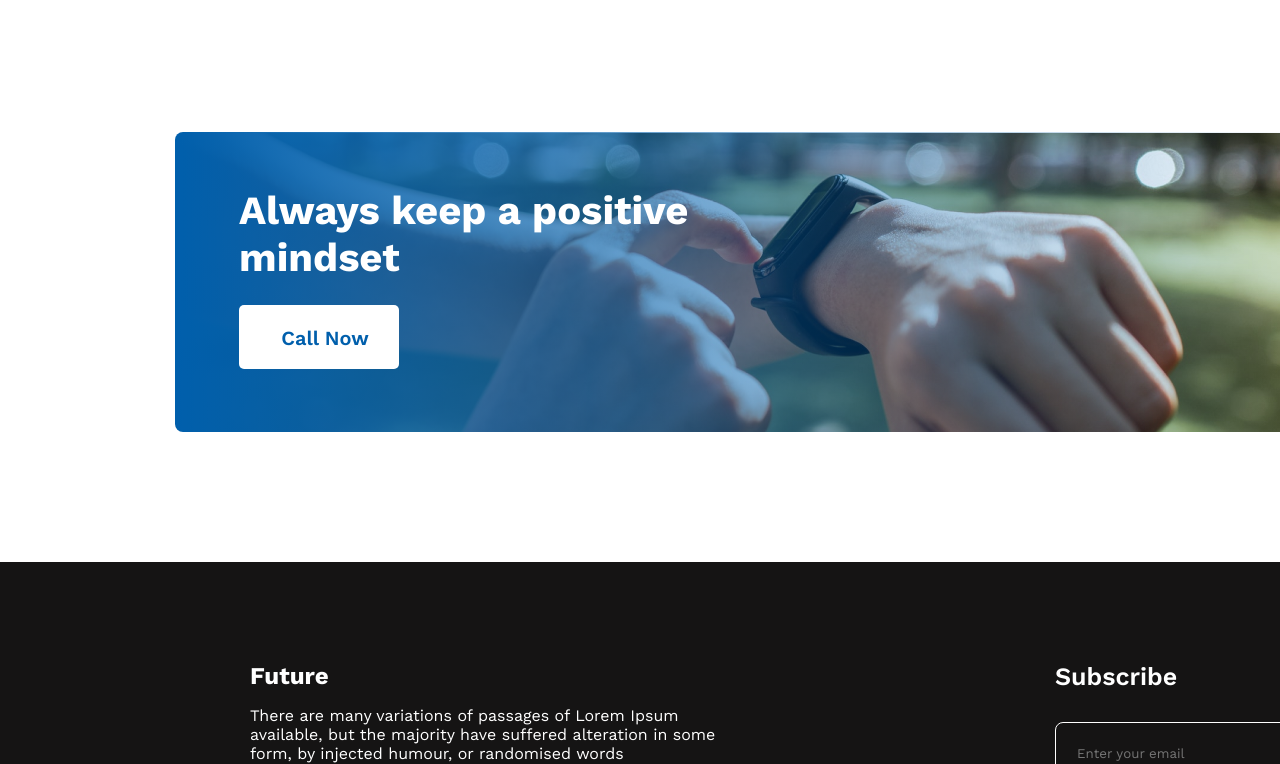
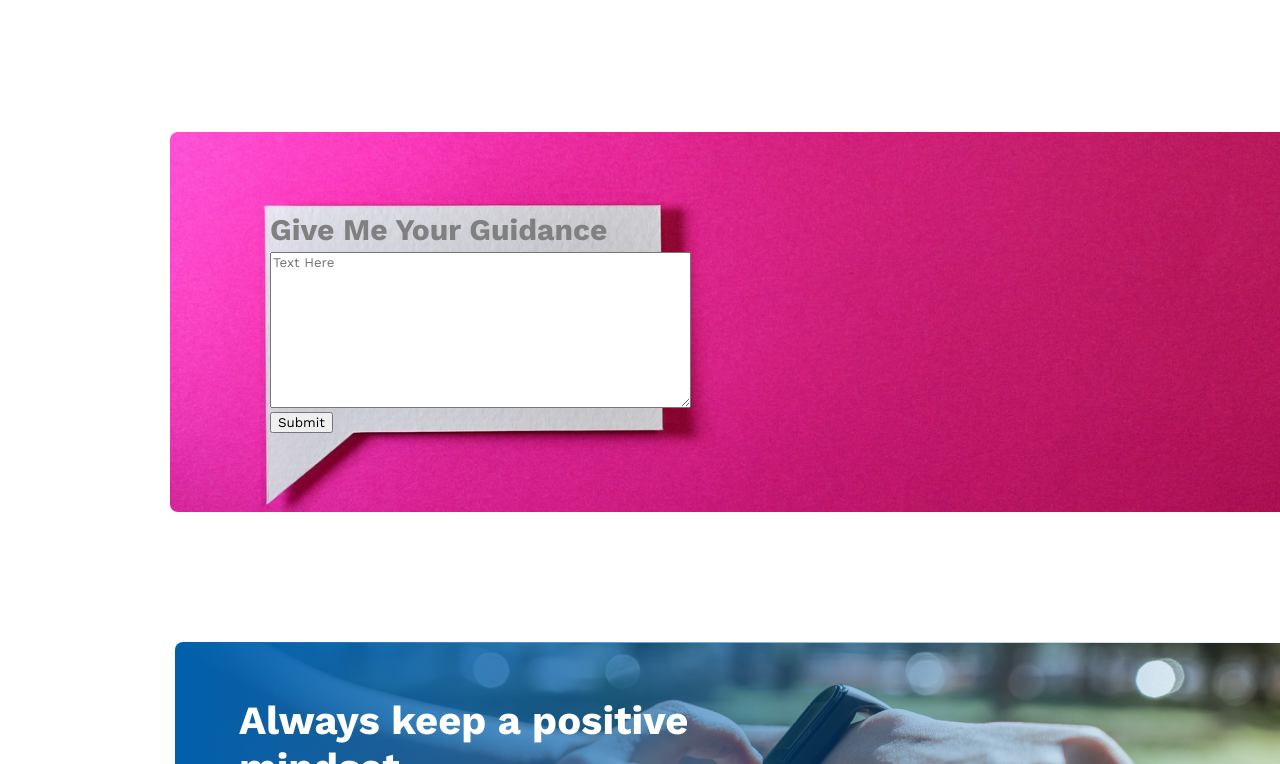
Before and after one commit to mohamim360/my-Assignment-one, a plain HTML site: page index.html in a window 1280 px wide. Shown: the part 2036-2800 px from the top of the page. Drawn offline with nearby package versions, Linux system fonts and the light colour scheme.

Commit message:
possible final

```diff
--- a/index.html
+++ b/index.html
@@ -92,7 +92,14 @@
         </div>
       </div>
     </section>
+    <section class="Guidance">
+      <div class="Guidance-details"><h2>Give Me Your Guidance</h2>
+        <textarea name="" id="" cols="50" rows="10" placeholder="Text Here"></textarea>
+        <br>
+      <input type="submit" value="Submit" placeholder="">
+      </div>
 
+    </section>
     <section class="background">
       <div class="background-content">
         <h3>Always keep a positive mindset</h3>
--- a/style.css
+++ b/style.css
@@ -46,6 +46,7 @@
   margin-left: 170px;
 }
 .girl {
+  background-color:#F15B2233;
 }
 .secondintro {
   margin-top: 290px;
@@ -106,6 +107,33 @@
   text-align: center;
   color: #737272;
 }
+/* Guidance */
+.Guidance{
+  display: flex;
+  justify-content:left;
+  background-image:url("./images/conversation-g8592f6d2e_1280.jpg");
+  width:1140px;
+  height: 380px;
+  background-position: center;
+  background-repeat: no-repeat;
+  background-size: cover;
+  margin-left: 170px;
+  border-radius: 8px;
+}
+.Guidance-details{
+ margin-top:80px;
+ margin-left: 100px;
+
+}
+.Guidance-details h2{
+  width: 450px;
+  height: 40px;
+  font-weight: 700;
+  font-size: 30px;
+  color:gray;
+
+
+ }
 /* Gradient */
 .background {
   background-image: linear-gradient(90deg, #005fac 0%, rgba(0, 95, 172, 0) 100%),
@@ -113,7 +141,7 @@
   width: 1140px;
   height: 300px;
   margin-left: 175px;
-
+ margin-top: 130px;
   border-radius: 8px;
 }
 .background-content {
```
Also changed, not shown: images/conversation-g8592f6d2e_1280.jpg (added).
